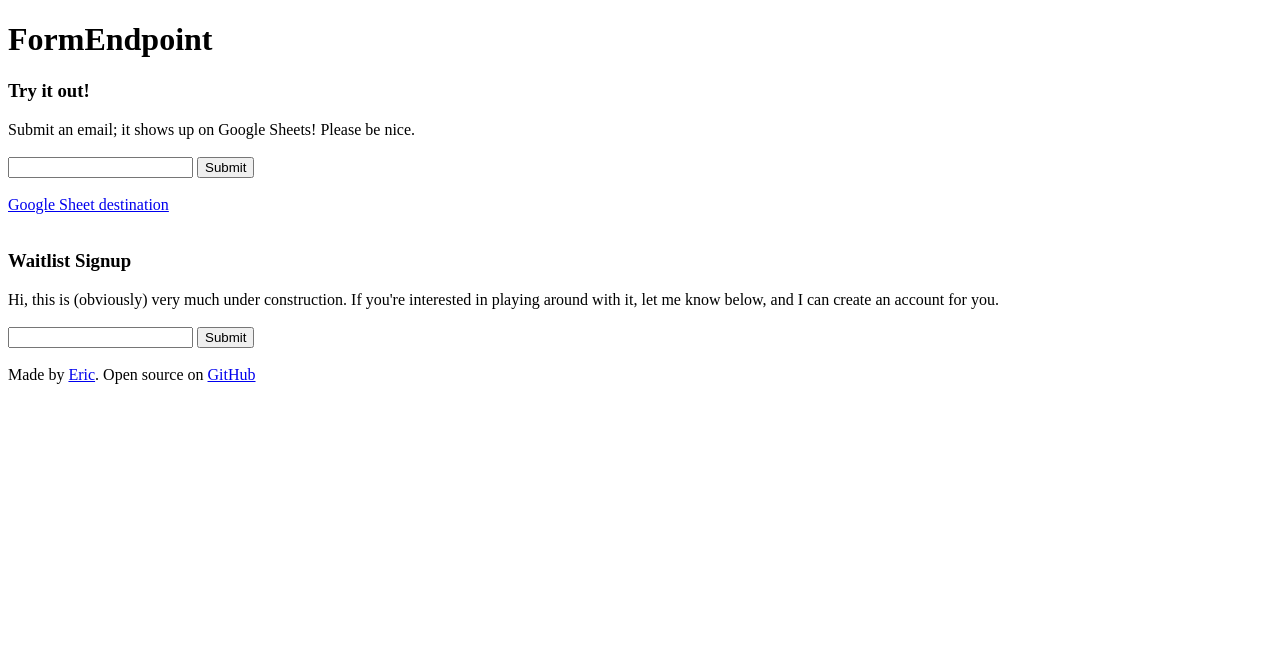
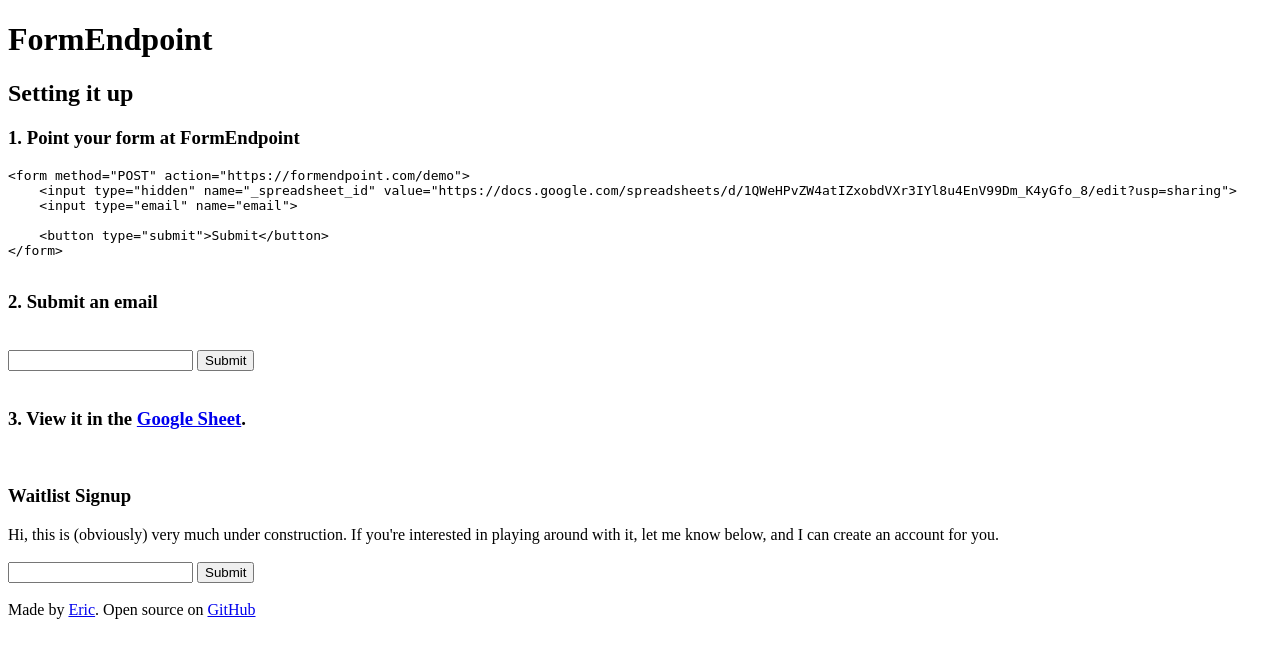
Before and after one commit to ehfeng/FormEndpoint, a Flask app: page / in a window 1280 px wide. Shown: the top 658 px of the page. Run offline with Flask 2, Linux system fonts and the light colour scheme.

Commit message:
fixing logged out index page

```diff
--- a/app.py
+++ b/app.py
@@ -46,6 +46,12 @@ PROFILE_EMBED_TEMPLATE = """<form method="POST" action="%s">
     <input type="text" name="YOUR COLUMN NAME">
 
     <button type="submit"></button>
+</form>"""
+DEMO_HTML = """<form method="POST" action="https://formendpoint.com/demo">
+    <input type="hidden" name="_spreadsheet_id" value="https://docs.google.com/spreadsheets/d/1QWeHPvZW4atIZxobdVXr3IYl8u4EnV99Dm_K4yGfo_8/edit?usp=sharing">
+    <input type="email" name="email">
+
+    <button type="submit">Submit</button>
 </form>"""
 GOOGLE_SHEET_URL_PATTERN = re.compile("^https\://docs\.google\.com/spreadsheets/d/(\S+)/.*")
 
@@ -207,7 +213,7 @@ def internal_server_error(error):
 
 @app.route('/')
 def index():
-    return render_template('index.html')
+    return render_template('index.html', demo_html=DEMO_HTML)
 
 
 @app.route('/login/<validation_hash>')
@@ -278,7 +284,7 @@ def profile(username):
         else:
             return redirect(url_for('success', username=user.username, _external=True))
 
-    if current_user.is_authenticated():
+    if current_user.is_authenticated:
         embed_form = PROFILE_EMBED_TEMPLATE % url_for('profile', username=current_user.username, _external=True)
         return render_template('profile.html', embed_form=embed_form)
     return redirect(url_for('index'))
--- a/templates/index.html
+++ b/templates/index.html
@@ -9,19 +9,21 @@
 	{% if current_user.is_authenticated %}
 		<a href="{{ url_for('profile', username=current_user.username) }}">{{ current_user.username }}</a>
 	{% else %}
-		<h3>Try it out!</h3>
-		<div>Submit an email; it shows up on Google Sheets! Please be nice.</div>
+		<h2>Setting it up</h2>
+		<h3>1. Point your form at FormEndpoint</h3>
+		<pre>
+{{ demo_html }}
+		</pre>
+		<h3>2. Submit an email</h3>
 		<br>
 		<form method="POST" action="https://formendpoint.com/ehfeng">
-		    <input type="hidden" name="_spreadsheet_id" value="1QWeHPvZW4atIZxobdVXr3IYl8u4EnV99Dm_K4yGfo_8">
+		    <input type="hidden" name="_spreadsheet_id" value="https://docs.google.com/spreadsheets/d/1QWeHPvZW4atIZxobdVXr3IYl8u4EnV99Dm_K4yGfo_8/edit?usp=sharing">
 		    <input type="email" name="email">
 
 		    <button type="submit">Submit</button>
 		</form>
 		<br>
-		<div>
-			<a href="https://docs.google.com/spreadsheets/d/1QWeHPvZW4atIZxobdVXr3IYl8u4EnV99Dm_K4yGfo_8/edit?usp=sharing">Google Sheet destination</a>
-		</div>
+		<h3>3. View it in the <a href="https://docs.google.com/spreadsheets/d/1QWeHPvZW4atIZxobdVXr3IYl8u4EnV99Dm_K4yGfo_8/edit?usp=sharing">Google Sheet</a>.</h3>
 		<br>
 		<h3>Waitlist Signup</h3>
 		<div>Hi, this is (obviously) very much under construction. If you're interested in playing around with it, let me know below, and I can create an account for you.</div>
```
